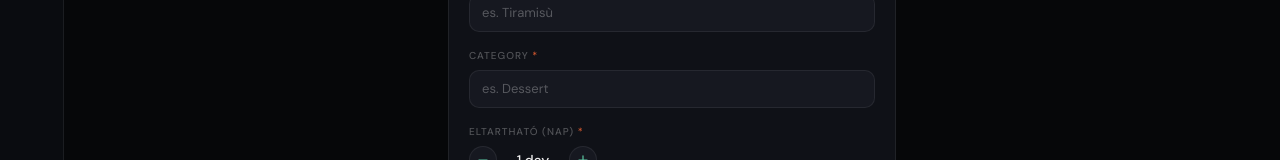
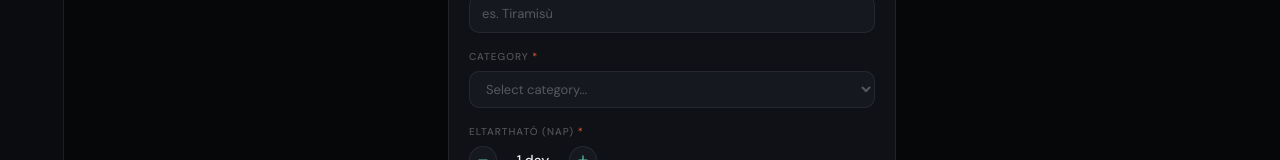
Before and after one commit to matteoshop77-tech/haccp-print, a React (Vite) app: page /labels in a window 1280 px wide. Both pictures are taken after typing "Sample" into the empty fields and a click on the button "Add new". Shown: the part 367-527 px from the top of the page. Built offline with nearby package versions, Linux system fonts and the light colour scheme; the HTML template or start-up script is replaced by a standard one.

Commit message:
categories dropdown funzionante nel form

```diff
--- a/src/pages/LabelsPage.tsx
+++ b/src/pages/LabelsPage.tsx
@@ -68,6 +68,36 @@ function BontasCard({ onPrint }: { onPrint: (copies: number) => void }) {
   );
 }
 
+function CategorySelect({ value, onChange }: { value: string; onChange: (v: string) => void }) {
+  const categories = useStore((s) => s.categories);
+  return (
+    <select
+      value={value}
+      onChange={(e) => onChange(e.target.value)}
+      style={{
+        width: "100%",
+        background: "#161820",
+        border: "0.5px solid #ffffff12",
+        borderRadius: "10px",
+        padding: "8px 12px",
+        fontSize: "13px",
+        color: value ? "rgba(255,255,255,0.92)" : "rgba(255,255,255,0.28)",
+        outline: "none",
+        appearance: "auto",
+      }}
+    >
+      <option value="" style={{ color: "rgba(255,255,255,0.28)", background: "#161820" }}>
+        Select category...
+      </option>
+      {categories.map((c) => (
+        <option key={c} value={c} style={{ background: "#161820", color: "rgba(255,255,255,0.92)" }}>
+          {c}
+        </option>
+      ))}
+    </select>
+  );
+}
+
 function LabelForm({
   initial, onSave, onCancel, lang,
 }: {
@@ -122,7 +152,6 @@ function LabelForm({
 
         <div className="p-5 flex flex-col gap-4">
 
-          {/* Tipo — sempre visibile */}
           <div>
             <label className="section-label mb-2 block">Label type</label>
             <div className="grid grid-cols-3 gap-2">
@@ -143,7 +172,6 @@ function LabelForm({
             </div>
           </div>
 
-          {/* CUSTOM — solo testo libero */}
           {type === "custom" && (
             <div>
               <label className="section-label mb-1.5 block">
@@ -160,7 +188,6 @@ function LabelForm({
             </div>
           )}
 
-          {/* ÉRVÉNYES — nome, categoria, giorni */}
           {type === "ervenyesseg" && (
             <>
               <div>
@@ -173,30 +200,22 @@ function LabelForm({
                 <label className="section-label mb-1.5 block">
                   Category <span className="text-coral normal-case" style={{ fontSize: "10px" }}>*</span>
                 </label>
-                <input className="input" value={category} onChange={(e) => setCategory(e.target.value)} placeholder="es. Dessert" />
+                <CategorySelect value={category} onChange={setCategory} />
               </div>
               <div>
                 <label className="section-label mb-1.5 block">
                   Eltartható (nap) <span className="text-coral normal-case" style={{ fontSize: "10px" }}>*</span>
                 </label>
                 <div className="flex items-center gap-3">
-                  <button
-                    onClick={() => setShelfLife((d) => Math.max(1, d - 1))}
-                    className="w-7 h-7 rounded-lg bg-app-surface border border-app-border
-                               flex items-center justify-center text-brand-light
-                               hover:border-brand hover:bg-brand-muted transition-colors flex-shrink-0"
-                  >
+                  <button onClick={() => setShelfLife((d) => Math.max(1, d - 1))}
+                    className="w-7 h-7 rounded-lg bg-app-surface border border-app-border flex items-center justify-center text-brand-light hover:border-brand hover:bg-brand-muted transition-colors flex-shrink-0">
                     <Minus size={14} />
                   </button>
                   <span className="text-base font-medium text-ink-primary w-12 text-center tabular-nums">
                     {shelfLife} {shelfLife === 1 ? "day" : "days"}
                   </span>
-                  <button
-                    onClick={() => setShelfLife((d) => Math.min(365, d + 1))}
-                    className="w-7 h-7 rounded-lg bg-app-surface border border-app-border
-                               flex items-center justify-center text-brand-light
-                               hover:border-brand hover:bg-brand-muted transition-colors flex-shrink-0"
-                  >
+                  <button onClick={() => setShelfLife((d) => Math.min(365, d + 1))}
+                    className="w-7 h-7 rounded-lg bg-app-surface border border-app-border flex items-center justify-center text-brand-light hover:border-brand hover:bg-brand-muted transition-colors flex-shrink-0">
                     <Plus size={14} />
                   </button>
                 </div>
@@ -204,7 +223,6 @@ function LabelForm({
             </>
           )}
 
-          {/* TERMÉK LEÍRÁS — tutto */}
           {type === "termek_leiras" && (
             <>
               <div>
@@ -217,30 +235,22 @@ function LabelForm({
                 <label className="section-label mb-1.5 block">
                   Category <span className="text-coral normal-case" style={{ fontSize: "10px" }}>*</span>
                 </label>
-                <input className="input" value={category} onChange={(e) => setCategory(e.target.value)} placeholder="es. Dessert" />
+                <CategorySelect value={category} onChange={setCategory} />
               </div>
               <div>
                 <label className="section-label mb-1.5 block">
                   Eltartható (nap) <span className="text-coral normal-case" style={{ fontSize: "10px" }}>*</span>
                 </label>
                 <div className="flex items-center gap-3">
-                  <button
-                    onClick={() => setShelfLife((d) => Math.max(1, d - 1))}
-                    className="w-7 h-7 rounded-lg bg-app-surface border border-app-border
-                               flex items-center justify-center text-brand-light
-                               hover:border-brand hover:bg-brand-muted transition-colors flex-shrink-0"
-                  >
+                  <button onClick={() => setShelfLife((d) => Math.max(1, d - 1))}
+                    className="w-7 h-7 rounded-lg bg-app-surface border border-app-border flex items-center justify-center text-brand-light hover:border-brand hover:bg-brand-muted transition-colors flex-shrink-0">
                     <Minus size={14} />
                   </button>
                   <span className="text-base font-medium text-ink-primary w-12 text-center tabular-nums">
                     {shelfLife} {shelfLife === 1 ? "day" : "days"}
                   </span>
-                  <button
-                    onClick={() => setShelfLife((d) => Math.min(365, d + 1))}
-                    className="w-7 h-7 rounded-lg bg-app-surface border border-app-border
-                               flex items-center justify-center text-brand-light
-                               hover:border-brand hover:bg-brand-muted transition-colors flex-shrink-0"
-                  >
+                  <button onClick={() => setShelfLife((d) => Math.min(365, d + 1))}
+                    className="w-7 h-7 rounded-lg bg-app-surface border border-app-border flex items-center justify-center text-brand-light hover:border-brand hover:bg-brand-muted transition-colors flex-shrink-0">
                     <Plus size={14} />
                   </button>
                 </div>
@@ -273,6 +283,7 @@ function LabelForm({
     </div>
   );
 }
+
 function LabelCard({
   template, lang, onPrint, onPin, onDelete, onEdit,
 }: {
```
